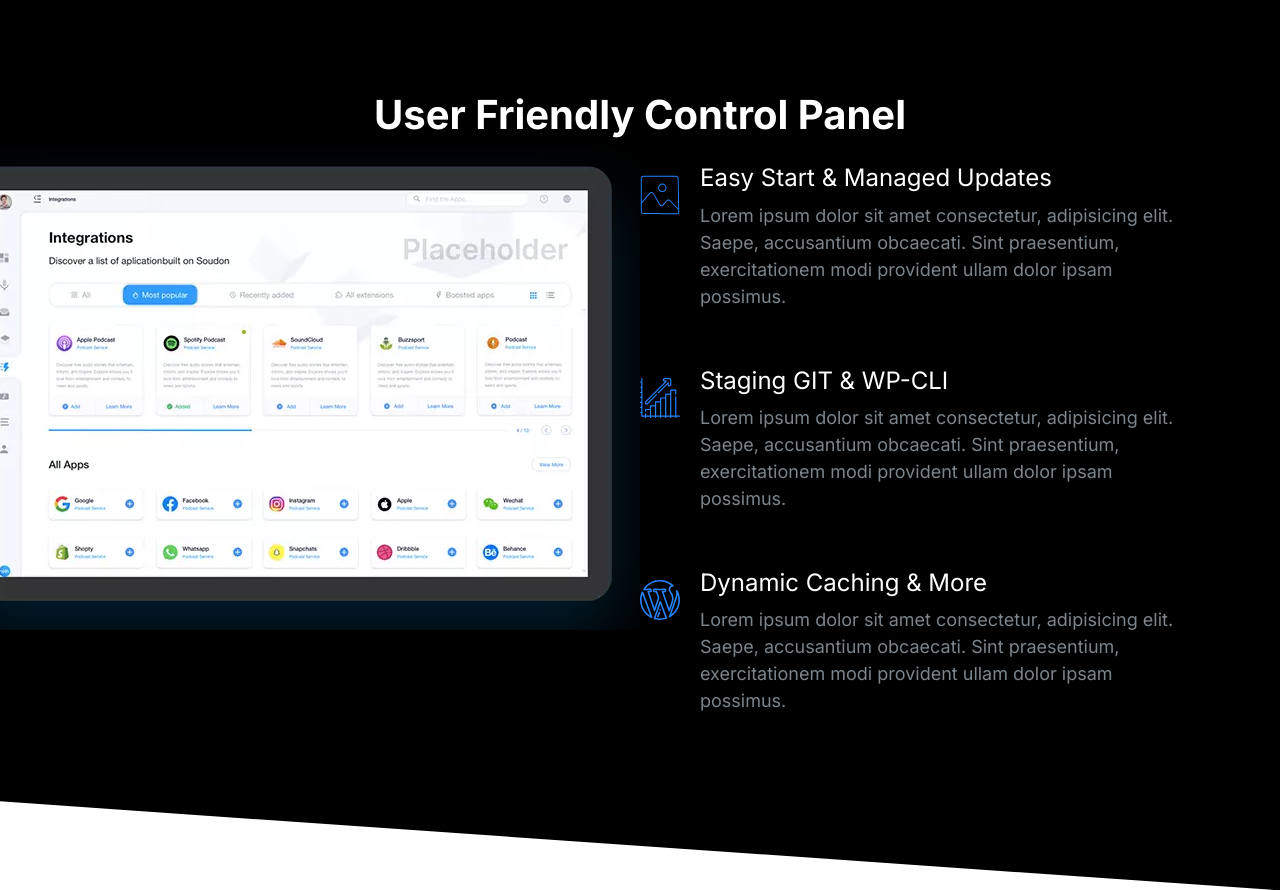
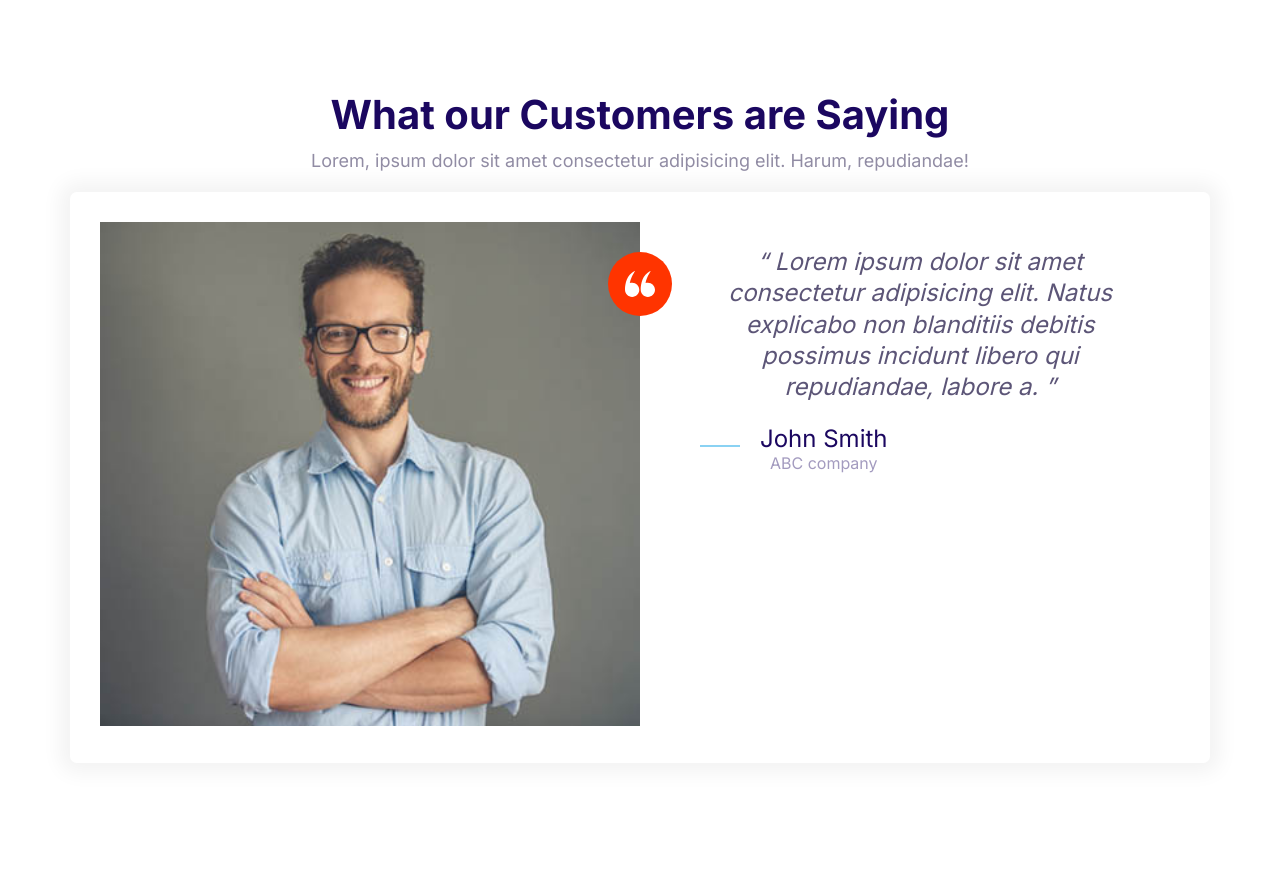
Before and after one commit to alazaradane/Imaginary_Hosting, a plain HTML site: page index.html in a window 1280 px wide. After the commit the page ends 863 px from the top, so only its background shows below. Drawn offline with Linux system fonts and the light colour scheme.

Commit message:
Build testimonial_block Components.

```diff
--- a/css/style.css
+++ b/css/style.css
@@ -553,6 +553,7 @@
 }
 .block__header{
     text-align: center;
+    margin-bottom:4rem;
 }
 .block__heading{
     margin-top: 0;
--- a/index.html
+++ b/index.html
@@ -11,74 +11,44 @@
     <link href="https://fonts.googleapis.com/css2?family=Inter:wght@400;600;700&display=swap" rel="stylesheet">
 </head>
 <body>
-    <section class="block block--dark block--skewed-right block-showcase">
+    <section class="block">
         <header class="block__header">
-            <h2>User Friendly Control Panel</h2>
-        </header>
-        <div class="container grid grid--1x2">
-            <picture class="block-showcase__image">
-                <source
-                type="image/webp"
-                srcset="images/ipad.webp 1x, images/ipad@2x.webp 2x">
-                <img class="block-showcase__image" src="images/ipad.webp" alt="">
-                <source
-                type="image/png"
-                srcset="images/ipad.png 1x, images/ipad@2x.png 2x">
-            </picture>
-            <ul class="list">
-                <li>
+            <h2>What our Customers are Saying</h2>
+            <p>Lorem, ipsum dolor sit amet consectetur adipisicing elit. Harum, repudiandae!</p>
+            <div class="container">
+                <div class="card testimonial">
+                    <div class="grid grid--1x2">
+                        <div class="testimonial__image">
+                            <img src="images/testimonial.jpg" alt="A Happy, Smiling Customer">
+                            <span class="icon-container icon-container--accent">
+                                <svg class="icon icon--white icon--small">
+                                <use xlink:href="images/sprite.svg#quotes"></use>
+                                </svg>
+                            </span>
+                        </div>
+                        <blockquote class="quote">
+                            <p class="quote__text">
+                                Lorem ipsum dolor sit amet consectetur adipisicing elit. Natus explicabo non
+                                blanditiis debitis possimus incidunt libero qui repudiandae, labore a.
+                            </p>
+                            <footer>
                                 <div class="media">
                                     <div class="media__image">
-                            <svg class="icon icon--primary">
-                                <use xlink:href="images/sprite.svg#snap"></use>
+                                        <svg class="icon icon--primary quote__line">
+                                            <use xlink:href="images/sprite.svg#line"></use>
                                         </svg>
                                     </div>
                                     <div class="media__body">
-                            <h3 class="media__title">Easy Start & Managed Updates</h3>
-                            <p>
-                                Lorem ipsum dolor sit amet consectetur, adipisicing elit.
-                                Saepe, accusantium obcaecati. Sint praesentium,
-                                 exercitationem modi provident ullam dolor ipsam possimus.
-                            </p>
+                                        <h3 class="media__title quote__author">John Smith</h3>
+                                        <p class="quote__organization">ABC company</p>
                                     </div>
                                 </div>
-                </li>
-                <li>
-                    <div class="media">
-                        <div class="media__image">
-                            <svg class="icon icon--primary">
-                                <use xlink:href="images/sprite.svg#growth"></use>
-                            </svg>
-                        </div>
-                        <div class="media__body">
-                            <h3 class="media__title">Staging GIT & WP-CLI</h3>
-                            <p>
-                                Lorem ipsum dolor sit amet consectetur, adipisicing elit.
-                                Saepe, accusantium obcaecati. Sint praesentium,
-                                 exercitationem modi provident ullam dolor ipsam possimus.
-                            </p>
+                            </footer>
+                        </blockquote>
                     </div>
                 </div>
-                </li>
-                <li>
-                    <div class="media">
-                        <div class="media__image">
-                            <svg class="icon icon--primary">
-                                <use xlink:href="images/sprite.svg#wordpress"></use>
-                            </svg>
             </div>
-                        <div class="media__body">
-                            <h3 class="media__title">Dynamic Caching & More</h3>
-                            <p>
-                                Lorem ipsum dolor sit amet consectetur, adipisicing elit.
-                                Saepe, accusantium obcaecati. Sint praesentium,
-                                 exercitationem modi provident ullam dolor ipsam possimus.
-                            </p>
-                        </div>
-                    </div>
-                </li>
-            </ul>
-        </div>
+        </header>
     </section>
     <script src="js/main.js"></script>
 </body>
```
Also changed, not shown: components/testimonials_block.html (added, +39 -0 lines). Lines whose indentation alone changed are shown as unchanged.
